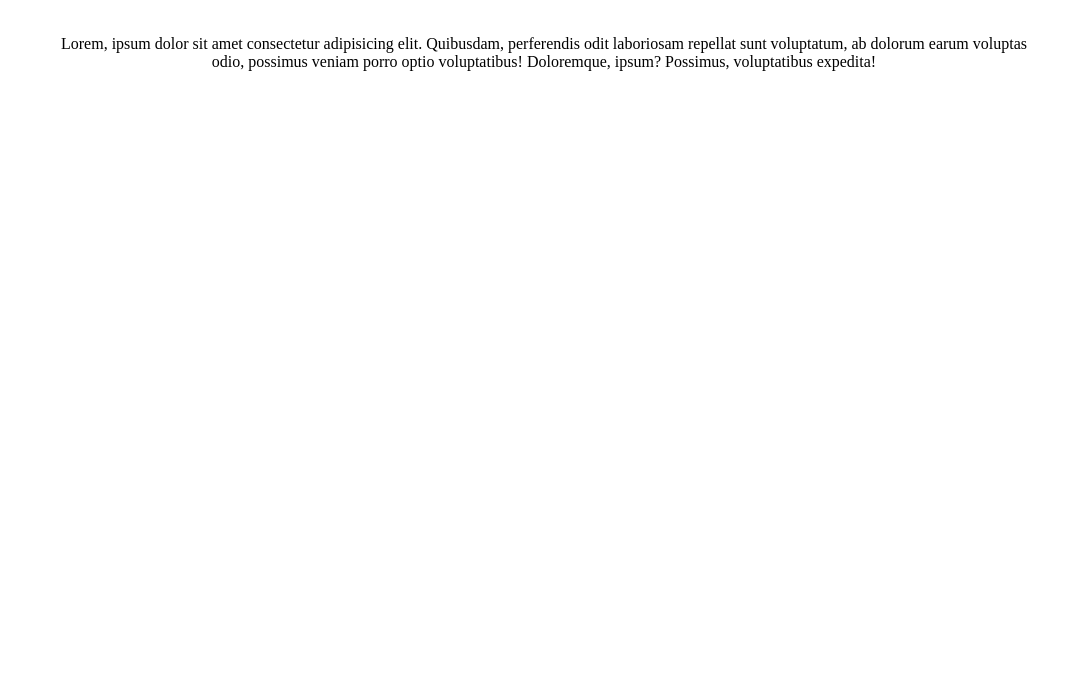
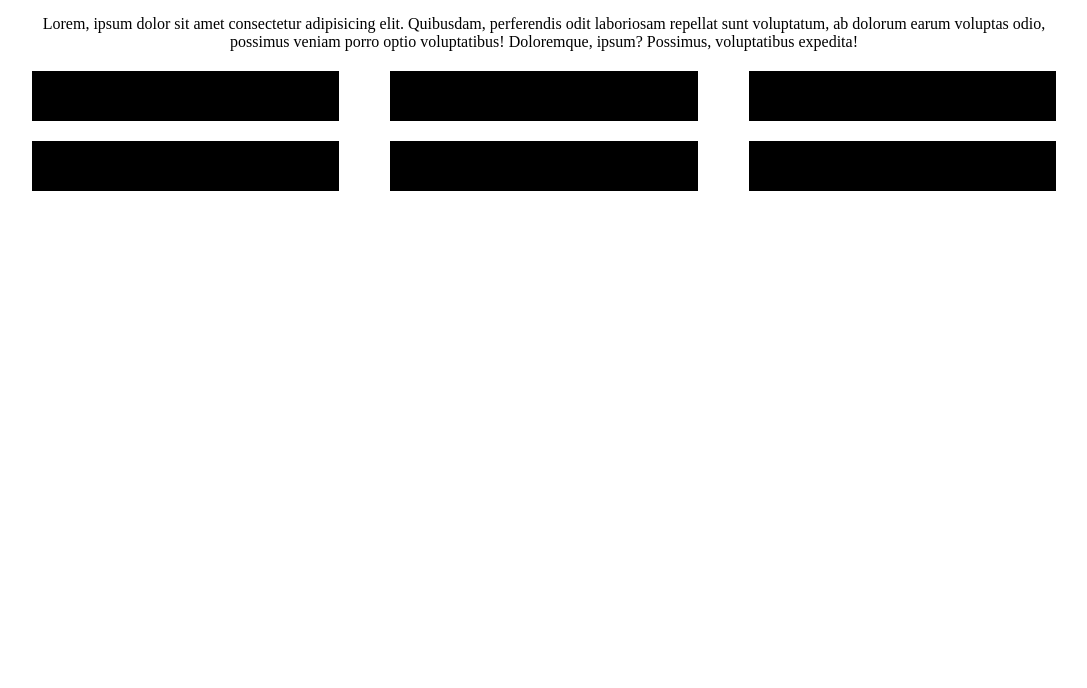
Before and after one commit to Edoardo-Monti/html-css-float-cards, a plain HTML site: page index.html in a window 1280 px wide. Shown: the part 112-800 px from the top of the page, without its empty margins (96-1183 px from the left). Drawn offline with Linux system fonts and the light colour scheme.

Commit message:
Creazione Struttura float

```diff
--- a/assets/style.css
+++ b/assets/style.css
@@ -8,11 +8,53 @@
     max-width: 80%;
     margin: auto;
     text-align: center;
-    padding: 20px;
 }
 
 h1{
     padding: 50px;
+    color: pink;
     font-family: 'Fredoka One'
 
 }
+
+.clearfix::after{
+    content: '';
+    clear: both;
+    display: table;
+}
+
+.container-a, .container-b{
+    max-width: 80%;
+    margin: auto;
+    padding-top: 20px;
+}
+
+.container-1{
+    background-color: black;
+    float: left;
+    height: 50px;
+    width: 30%;
+    margin-right: 2.5%;
+
+}
+
+.container-2{
+    background-color: black;
+    float: left;
+    height: 50px;
+    width: 30%;
+    margin-left: 2.5%;
+    margin-right: 2.5%;
+
+
+}
+
+.container-3{
+    background-color: black;
+    float: right;
+    height: 50px;
+    width: 30%;
+    margin-left: 2.5%;
+
+
+}
--- a/index.html
+++ b/index.html
@@ -11,8 +11,41 @@
     <section class="intro">
         <h1>Meet our Team</h1>
         <p>Lorem, ipsum dolor sit amet consectetur adipisicing elit. Quibusdam, perferendis odit laboriosam repellat sunt voluptatum, ab dolorum earum voluptas odio, possimus veniam porro optio voluptatibus! Doloremque, ipsum? Possimus, voluptatibus expedita!</p>
+    </section>
+
+    <section class="container-a clearfix">
+
+        <div class="container-1">
+
+        </div>
+
+        <div class="container-2">
+
+        </div>
+
+        <div class="container-3">
+
+        </div>
 
     </section>
 
+    <section class="container-b clearfix">
+
+        <div class="container-1">
+
+        </div>
+
+        <div class="container-2">
+
+        </div>
+
+        <div class="container-3">
+
+        </div>
+
+    </section>
+
+
+
 </body>
 </html>
```
